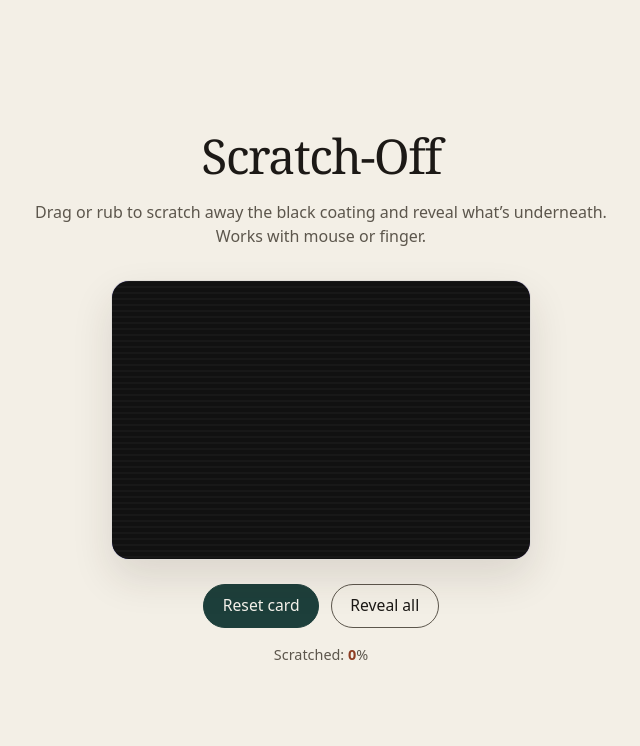
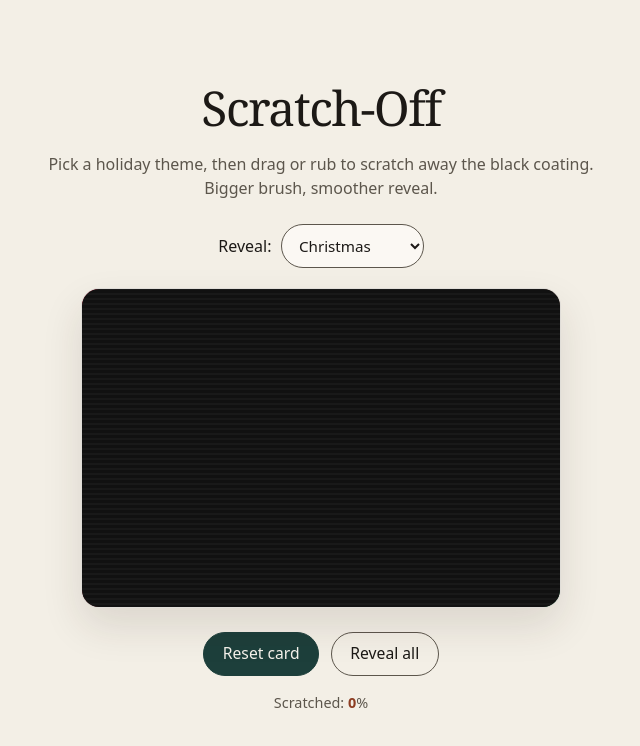
Before and after one commit to mjprall/mjprall.github.io, a plain HTML site: page scratch-off/index.html in a window 1280 px wide. Shown: the whole page, without its empty margins (319-959 px from the left). Drawn offline with Linux system fonts and the light colour scheme.

Commit message:
Improve scratch sensitivity and add holiday theme picker

```diff
--- a/scratch-off/index.html
+++ b/scratch-off/index.html
@@ -48,13 +48,30 @@
     }
     .lede {
       color: var(--muted);
-      margin: 0 0 2rem;
+      margin: 0 0 1.5rem;
       text-align: center;
       max-width: 36rem;
     }
+    .picker {
+      margin-bottom: 1.25rem;
+      display: flex;
+      align-items: center;
+      gap: 0.6rem;
+      flex-wrap: wrap;
+      justify-content: center;
+    }
+    select {
+      min-height: 44px;
+      padding: 0.4rem 0.8rem;
+      border-radius: 999px;
+      border: 1px solid var(--muted);
+      background: var(--surface);
+      color: var(--ink);
+      font: 500 0.95rem/1 var(--sans);
+    }
     .card-wrap {
       position: relative;
-      width: min(90vw, 420px);
+      width: min(90vw, 480px);
       aspect-ratio: 3 / 2;
       border-radius: 18px;
       overflow: hidden;
@@ -74,23 +91,9 @@
     .under {
       position: absolute;
       inset: 0;
-      display: flex;
-      align-items: center;
-      justify-content: center;
-      text-align: center;
-      padding: 1.5rem;
-      background:
-        radial-gradient(circle at 30% 30%, #ff6b6b, transparent 50%),
-        radial-gradient(circle at 70% 60%, #4ecdc4, transparent 50%),
-        radial-gradient(circle at 50% 80%, #ffe66d, transparent 40%),
-        linear-gradient(135deg, #667eea 0%, #764ba2 100%);
-      color: white;
-      font-family: var(--serif);
-      font-size: clamp(1.6rem, 5vw, 2.4rem);
-      font-weight: 560;
-      letter-spacing: -0.02em;
-      line-height: 1.15;
-      text-shadow: 0 2px 12px rgba(0,0,0,0.35);
+      background-size: cover;
+      background-position: center;
+      background-repeat: no-repeat;
     }
     .controls {
       margin-top: 1.5rem;
@@ -130,12 +133,23 @@
 </head>
 <body>
   <h1>Scratch-Off</h1>
-  <p class="lede">Drag or rub to scratch away the black coating and reveal what’s underneath. Works with mouse or finger.</p>
+  <p class="lede">Pick a holiday theme, then drag or rub to scratch away the black coating. Bigger brush, smoother reveal.</p>
+
+  <div class="picker">
+    <label for="theme">Reveal:</label>
+    <select id="theme">
+      <option value="christmas">Christmas</option>
+      <option value="halloween">Halloween</option>
+      <option value="thanksgiving">Thanksgiving</option>
+      <option value="easter">Easter</option>
+      <option value="valentines">Valentine’s</option>
+      <option value="july4">July 4th</option>
+      <option value="newyear">New Year</option>
+    </select>
+  </div>
 
   <div class="card-wrap" id="card">
-    <div class="under" id="under">
-      You found it.<br>Nice scratch.
-    </div>
+    <div class="under" id="under"></div>
     <canvas id="scratch"></canvas>
   </div>
 
@@ -149,8 +163,24 @@
     const canvas = document.getElementById('scratch');
     const ctx = canvas.getContext('2d', { willReadFrequently: true });
     const card = document.getElementById('card');
+    const under = document.getElementById('under');
     const pctEl = document.getElementById('pct');
-    const BRUSH = 28;
+    const themeSelect = document.getElementById('theme');
+    const BRUSH = 52; // larger, more sensitive
+
+    const themes = {
+      christmas: 'linear-gradient(135deg, #c41e3a, #165b33), radial-gradient(circle at 30% 20%, #fff 0 8%, transparent 9%)',
+      halloween: 'linear-gradient(135deg, #1a1a2e, #e94560), radial-gradient(circle at 70% 30%, #f9a825 0 12%, transparent 13%)',
+      thanksgiving: 'linear-gradient(135deg, #d35400, #8b4513), radial-gradient(circle at 50% 40%, #f39c12 0 10%, transparent 11%)',
+      easter: 'linear-gradient(135deg, #f8bbd0, #c8e6c9), radial-gradient(circle at 40% 60%, #fff9c4 0 8%, transparent 9%)',
+      valentines: 'linear-gradient(135deg, #e91e63, #f48fb1)',
+      july4: 'linear-gradient(135deg, #0d47a1, #b71c1c), radial-gradient(circle at 50% 20%, #fff 0 6%, transparent 7%)',
+      newyear: 'linear-gradient(135deg, #0d1b2a, #1b263b), radial-gradient(circle at 60% 30%, #ffd700 0 10%, transparent 11%)'
+    };
+
+    function setTheme(key) {
+      under.style.background = themes[key] || themes.christmas;
+    }
 
     function sizeCanvas() {
       const rect = card.getBoundingClientRect();
@@ -167,11 +197,9 @@
       ctx.globalCompositeOperation = 'source-over';
       ctx.fillStyle = '#111';
       ctx.fillRect(0, 0, canvas.width, canvas.height);
-
-      // subtle metallic sheen lines so it feels like foil
-      ctx.strokeStyle = 'rgba(255,255,255,0.06)';
+      ctx.strokeStyle = 'rgba(255,255,255,0.07)';
       ctx.lineWidth = 1;
-      for (let y = 0; y < canvas.height; y += 6) {
+      for (let y = 0; y < canvas.height; y += 5) {
         ctx.beginPath();
         ctx.moveTo(0, y);
         ctx.lineTo(canvas.width, y);
@@ -185,10 +213,7 @@
     function pos(e) {
       const rect = canvas.getBoundingClientRect();
       const t = e.touches ? e.touches[0] : e;
-      return {
-        x: t.clientX - rect.left,
-        y: t.clientY - rect.top
-      };
+      return { x: t.clientX - rect.left, y: t.clientY - rect.top };
     }
 
     function scratchTo(p) {
@@ -219,7 +244,7 @@
       if (!drawing) return;
       e.preventDefault();
       scratchTo(pos(e));
-      if (Math.random() < 0.15) updatePercent();
+      if (Math.random() < 0.2) updatePercent();
     }
     function end() {
       if (!drawing) return;
@@ -232,18 +257,18 @@
       try {
         const data = ctx.getImageData(0, 0, canvas.width, canvas.height).data;
         let transparent = 0;
-        const step = 16;
+        const step = 12;
         for (let i = 3; i < data.length; i += step) {
-          if (data[i] < 32) transparent++;
+          if (data[i] < 40) transparent++;
         }
         const sampled = Math.ceil(data.length / 4 / (step / 4));
         const pct = Math.min(100, Math.round((transparent / sampled) * 100));
         pctEl.textContent = pct;
-        if (pct > 62) {
+        if (pct > 38) {
           setTimeout(() => {
             ctx.clearRect(0, 0, canvas.width, canvas.height);
             pctEl.textContent = 100;
-          }, 200);
+          }, 120);
         }
       } catch (err) {}
     }
@@ -252,7 +277,6 @@
     window.addEventListener('pointermove', move);
     window.addEventListener('pointerup', end);
     window.addEventListener('pointercancel', end);
-
     canvas.addEventListener('touchstart', start, { passive: false });
     window.addEventListener('touchmove', move, { passive: false });
     window.addEventListener('touchend', end);
@@ -266,7 +290,14 @@
       pctEl.textContent = '100';
     });
 
+    themeSelect.addEventListener('change', () => {
+      setTheme(themeSelect.value);
+      paintCover();
+      pctEl.textContent = '0';
+    });
+
     window.addEventListener('resize', sizeCanvas);
+    setTheme(themeSelect.value);
     sizeCanvas();
   </script>
 </body>
```
